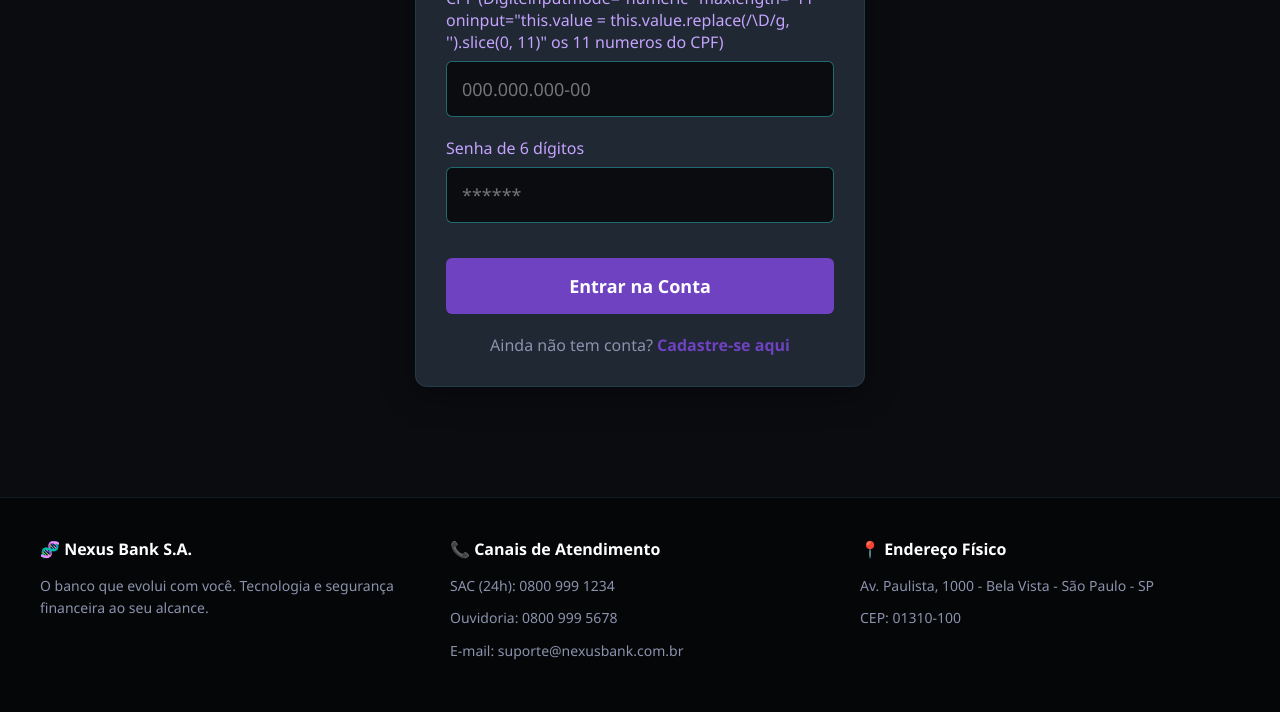
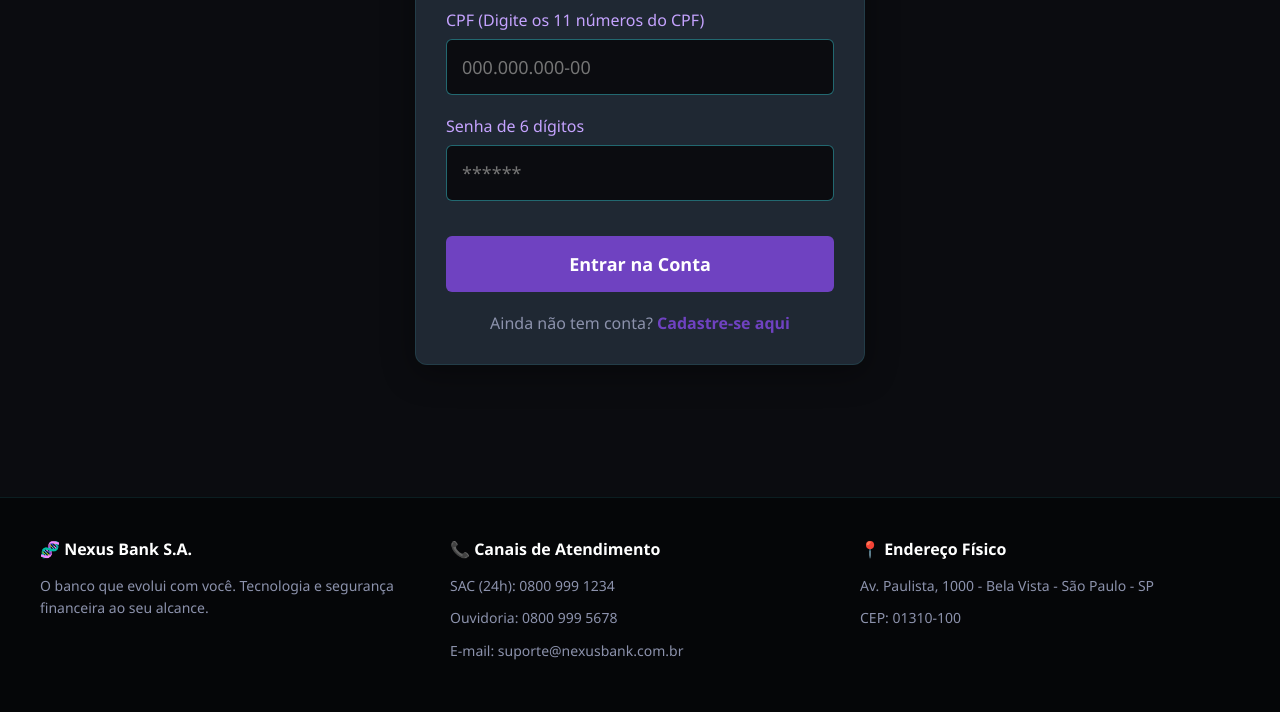
Before and after one commit to patricia358/nexus-bank, a website: page public/login.html in a window 1280 px wide. Shown: the part 257-969 px from the top of the page. Drawn offline with Linux system fonts and the light colour scheme.

Commit message:
Update login.html

```diff
--- a/public/login.html
+++ b/public/login.html
@@ -28,8 +28,8 @@
 
             <form id="loginForm">
                 <div class="form-group">
-                    <label style="font-size: 16px;">CPF (Digiteinputmode="numeric" maxlength="11" oninput="this.value = this.value.replace(/\D/g, '').slice(0, 11)" os 11 numeros do CPF)</label>
-                    <input type="text" id="loginCpf" required  placeholder="000.000.000-00" style="padding: 15px; font-size: 18px;">
+                    <label style="font-size: 16px;">CPF (Digite os 11 números do CPF)</label>
+                    <input type="text" id="loginCpf" required inputmode="numeric" maxlength="11" oninput="this.value = this.value.replace(/\D/g, '').slice(0, 11)" placeholder="000.000.000-00" style="padding: 15px; font-size: 18px;">
                 </div>
 
                 <div class="form-group">
```
